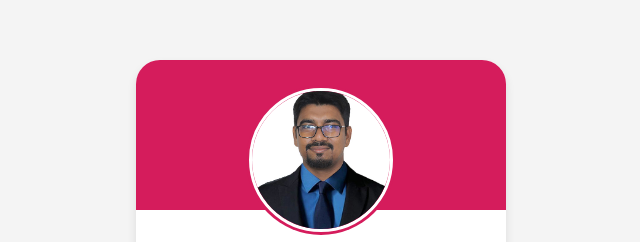
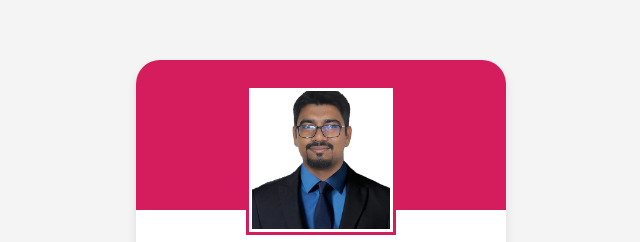
Before and after one commit to mdmuradgain/profile_card, a plain HTML site: page index.html in a window 1280 px wide. Shown: the part 132-374 px from the top of the page, without its empty margins (319-959 px from the left). Drawn offline with nearby package versions, Linux system fonts and the light colour scheme.

Commit message:
Border Radias Hide

```diff
--- a/styles/style.css
+++ b/styles/style.css
@@ -41,7 +41,7 @@ body{
     position: relative;
     height: 150px;
     width: 150px;
-    border-radius: 50%;
+    /* border-radius: 50%; */
     background-color: #D51C5C;
     padding: 3px;
     margin-bottom: 10px;
@@ -50,7 +50,7 @@ body{
     height: 100%;
     width: 100%;
     object-fit: cover;
-    border-radius: 50%;
+    /* border-radius: 50%; */
     border: 3px solid #fff;
 }
 .profile_card .text_data{
```
